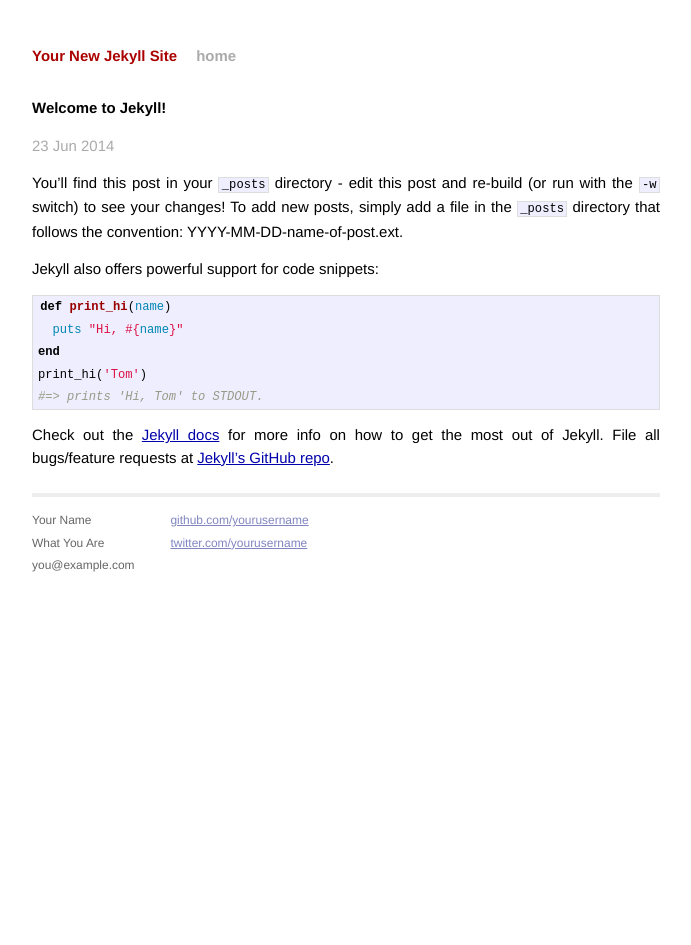
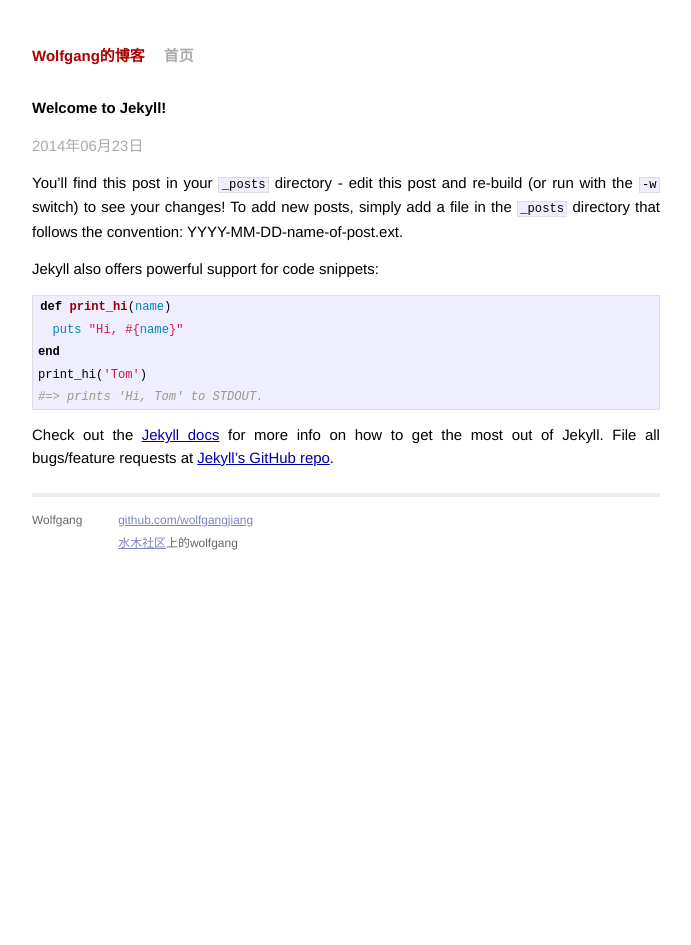
Before and after one commit to wolfgangjiang/wolfgangjiang.github.io, a Jekyll site: the page built from _posts/2014-06-23-welcome-to-jekyll.markdown, in a window 1280 px wide. Shown: the whole page, without its empty margins (294-985 px from the left). Built offline with Jekyll 4.4.1, drawn with Linux system fonts in a browser that asks for light colours; Markdown is read by kramdown in place of the engine named in the settings.

```diff
--- a/_config.yml
+++ b/_config.yml
@@ -1,3 +1,5 @@
-name: Your New Jekyll Site
+name: Wolfgang的博客
 markdown: redcarpet
 pygments: true
+encoding: utf-8
+timezone: CN
--- a/_layouts/default.html
+++ b/_layouts/default.html
@@ -18,7 +18,7 @@
         <div class="site">
           <div class="header">
             <h1 class="title"><a href="/">{{ site.name }}</a></h1>
-            <a class="extra" href="/">home</a>
+            <a class="extra" href="/">首页</a>
           </div>
 
           {{ content }}
@@ -26,15 +26,13 @@
           <div class="footer">
             <div class="contact">
               <p>
-                Your Name<br />
-                What You Are<br />
-                you@example.com
+                Wolfgang<br />
               </p>
             </div>
             <div class="contact">
               <p>
-                <a href="https://github.com/yourusername">github.com/yourusername</a><br />
-                <a href="https://twitter.com/yourusername">twitter.com/yourusername</a><br />
+                <a href="https://github.com/wolfgangjiang">github.com/wolfgangjiang</a><br />
+                <a href="http://www.newsmth.net">水木社区</a>上的wolfgang<br />
               </p>
             </div>
           </div>
--- a/_layouts/post.html
+++ b/_layouts/post.html
@@ -2,7 +2,7 @@
 layout: default
 ---
 <h2>{{ page.title }}</h2>
-<p class="meta">{{ page.date | date_to_string }}</p>
+<p class="meta">{{ page.date | date: "%Y年%m月%d日" }}</p>
 
 <div class="post">
 {{ content }}
--- a/index.html
+++ b/index.html
@@ -1,10 +1,10 @@
 ---
 layout: default
-title: Your New Jekyll Site
+title: Wolfgang的博客（施工中）
 ---
 
 <div id="home">
-  <h1>Blog Posts</h1>
+  <h1>我的文章</h1>
   <ul class="posts">
     {% for post in site.posts %}
       <li><span>{{ post.date | date_to_string }}</span> &raquo; <a href="{{ post.url }}">{{ post.title }}</a></li>
```
Also changed, not shown: _posts/2011-12-18-clojure-update-in.markdown (added, +91 -0 lines), 1 other file.
